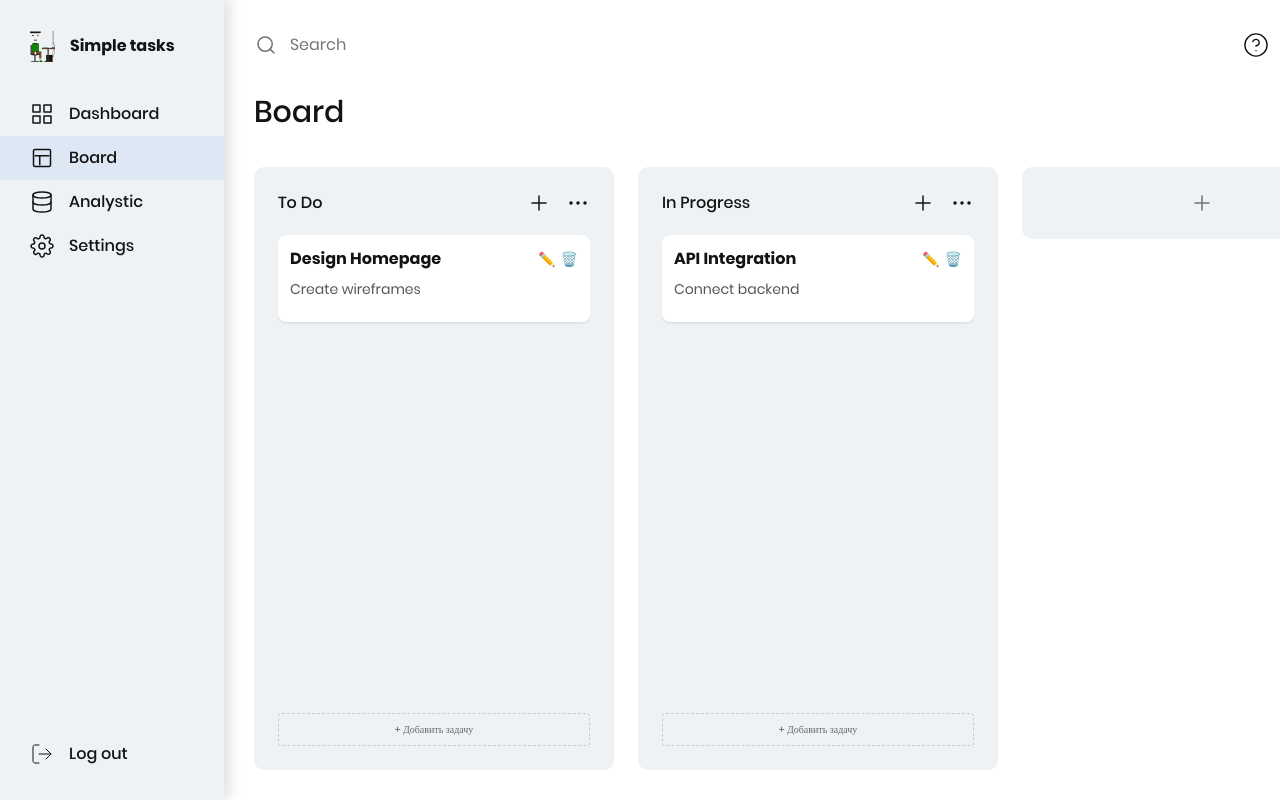
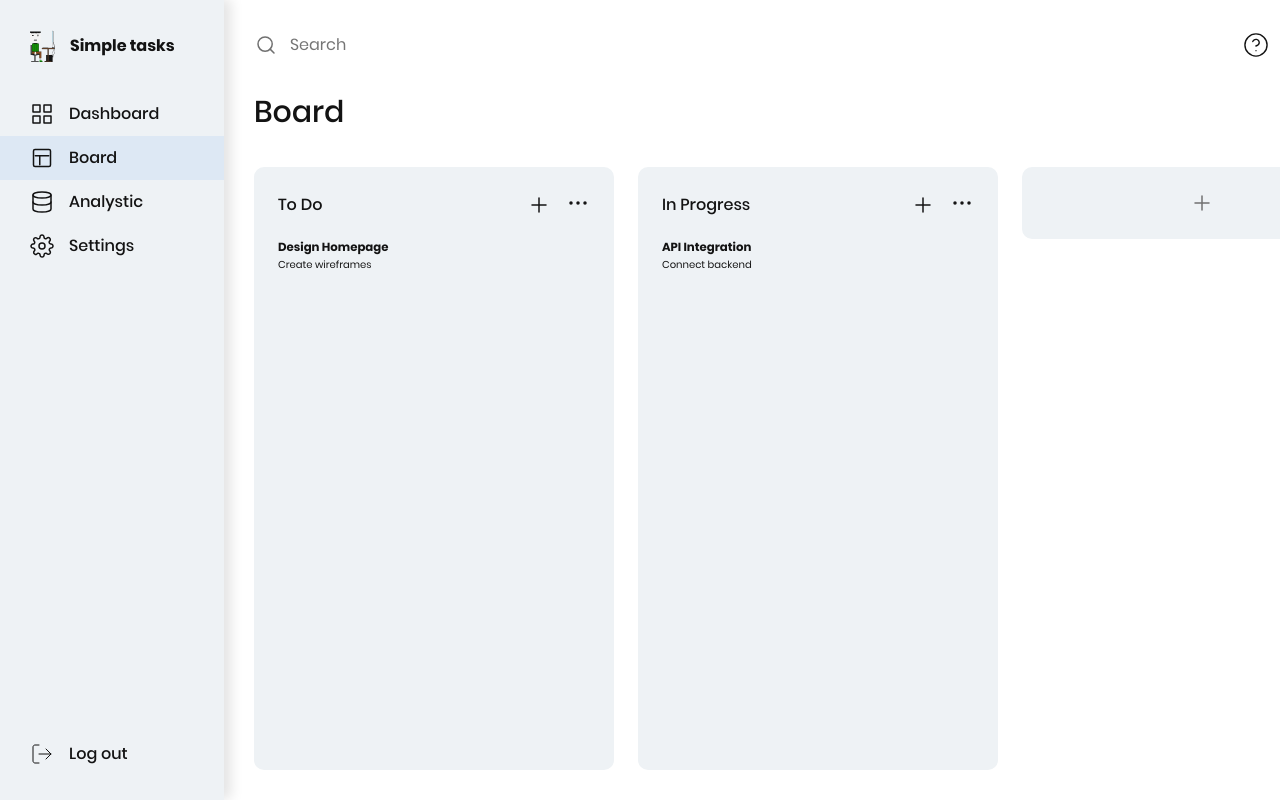
Before and after one commit to rustrooper/task-manager, a React (Vite) app: page / in a window 1280 px wide. Built offline with nearby package versions, Linux system fonts and the light colour scheme.

Commit message:
add DropdownMenu component

```diff
--- a/src/components/Column/index.jsx
+++ b/src/components/Column/index.jsx
@@ -1,67 +1,32 @@
-import {useState} from 'react'
 import TaskCard from '../TaskCard'
-import {DotsIcon, PlusIcon} from '../../assets/icons'
 import './styles.scss'
 import Icon from '../Icon'
+import {useState} from 'react'
 
-const Column = ({column, onAddTask, onEditTask, onDeleteTask}) => {
-	const [showAddForm, setShowAddForm] = useState(false)
-	const [newTaskTitle, setNewTaskTitle] = useState('')
-
-	const handleAddTask = () => {
-		if (newTaskTitle.trim()) {
-			const newTask = {
-				id: Date.now().toString(),
-				title: newTaskTitle,
-				description: '',
-				tags: [],
-				assignees: [],
-			}
-			onAddTask(column.id, newTask)
-			setNewTaskTitle('')
-			setShowAddForm(false)
-		}
-	}
+const Column = ({column, onAddTask}) => {
+	const [showMenu, setShowMenu] = useState(false)
 
 	return (
 		<div className='column'>
 			<div className='column__header'>
 				<h3 className='column__title'>{column.title}</h3>
 				<div className='column__buttons'>
-					<button className='btn'>
+					<button onClick={onAddTask} className='btn'>
 						<Icon icon='plus' className='icon_color_black' />
 					</button>
-					<button className='btn'>
-						<Icon icon='dots' className='icon_color_black' />
-					</button>
+					<div className='column__menu'>
+						<button onClick={() => setShowMenu(!showMenu)} className='btn'>
+							<Icon icon='dots' className='icon_color_black' />
+						</button>
+					</div>
 				</div>
 			</div>
 
 			<div className='column__tasks'>
 				{column.tasks.map(task => (
-					<TaskCard key={task.id} task={task} onEdit={onEditTask} onDelete={onDeleteTask} />
+					<TaskCard key={task.id} task={task} />
 				))}
 			</div>
-
-			{showAddForm ? (
-				<div className='add-task-form'>
-					<input
-						type='text'
-						value={newTaskTitle}
-						onChange={e => setNewTaskTitle(e.target.value)}
-						placeholder='Введите название задачи'
-						autoFocus
-					/>
-					<div className='form-actions'>
-						<button onClick={handleAddTask}>Добавить</button>
-						<button onClick={() => setShowAddForm(false)}>Отмена</button>
-					</div>
-				</div>
-			) : (
-				<button className='add-task-button' onClick={() => setShowAddForm(true)}>
-					+ Добавить задачу
-				</button>
-			)}
 		</div>
 	)
 }
--- a/src/components/TaskCard/index.jsx
+++ b/src/components/TaskCard/index.jsx
@@ -1,59 +1,10 @@
-import {useState} from 'react'
 import './styles.scss'
 
-const TaskCard = ({task, onEdit, onDelete}) => {
-	const [isEditing, setIsEditing] = useState(false)
-	const [editedTask, setEditedTask] = useState({...task})
-
-	const handleEdit = () => {
-		onEdit(editedTask)
-		setIsEditing(false)
-	}
-
+const TaskCard = ({task}) => {
 	return (
-		<div className='task-card' draggable='true'>
-			{isEditing ? (
-				<div className='edit-form'>
-					<input
-						type='text'
-						value={editedTask.title}
-						onChange={e => setEditedTask({...editedTask, title: e.target.value})}
-					/>
-					<textarea
-						value={editedTask.description}
-						onChange={e => setEditedTask({...editedTask, description: e.target.value})}
-					/>
-					<button onClick={handleEdit}>Save</button>
-					<button onClick={() => setIsEditing(false)}>Cancel</button>
-				</div>
-			) : (
-				<>
-					<div className='task-header'>
-						<h4>{task.title}</h4>
-						<div className='task-actions'>
-							<button onClick={() => setIsEditing(true)}>✏️</button>
-							<button onClick={() => onDelete(task.id)}>🗑️</button>
-						</div>
-					</div>
-					<p>{task.description}</p>
-					<div className='task-footer'>
-						<div className='tags'>
-							{task.tags?.map((tag, index) => (
-								<span key={index} className='tag' style={{backgroundColor: tag.color}}>
-									{tag.text}
-								</span>
-							))}
-						</div>
-						<div className='assignees'>
-							{task.assignees?.map((user, index) => (
-								<div key={index} className='assignee'>
-									{user.avatar ? <img src={user.avatar} alt={user.name} /> : <span>{user.name.charAt(0)}</span>}
-								</div>
-							))}
-						</div>
-					</div>
-				</>
-			)}
+		<div className='task'>
+      <h3 className=''>{task.title}</h3>
+			<p>{task.description}</p>
 		</div>
 	)
 }
--- a/src/pages/Board.jsx
+++ b/src/pages/Board.jsx
@@ -3,7 +3,6 @@ import Column from '../components/Column'
 import PageTitle from '../components/PageTitle'
 import './Board.scss'
 import '../styles/btn.scss'
-import {PlusIcon} from '../assets/icons'
 import Icon from '../components/Icon'
 
 const Board = () => {
@@ -20,26 +19,45 @@ const Board = () => {
 		},
 	]) // Данные колонок
 
-	const handleAddTask = (columnId, newTask) => {
-		setColumns(
-			columns.map(column => {
-				if (column.id === columnId) {
-					return {
+	const addNewColumn = () => {
+		const columnTitle = prompt('Enter column title:')
+		if (columnTitle) {
+			setColumns(prev => [
+				...prev,
+				{
+					id: Date.now(),
+					title: columnTitle,
+					tasks: [],
+				},
+			])
+		}
+	}
+
+	const deleteColumn = columnId => {
+		setColumns(prev => prev.filter(column => column.id !== columnId))
+	}
+
+	const addNewTask = columnId => {
+		const taskText = prompt('Enter task text:')
+		if (taskText) {
+			setColumns(prev =>
+				prev.map(column =>
+					column.id === columnId
+						? {
 								...column,
 								tasks: [
 									...column.tasks,
 									{
-								id: `task-${Date.now()}`, // Генерация уникального id
-								...newTask,
-								tags: [],
-								assignees: [],
+										id: Date.now(),
+										title: 'Заголовок',
+										description: taskText,
 									},
 								],
 						  }
+						: column
+				)
+			)
 		}
-				return column
-			})
-		)
 	}
 
 	return (
@@ -47,9 +65,14 @@ const Board = () => {
 			<PageTitle textContent={'Board'} />
 			<div className='board__content'>
 				{columns.map(column => (
-					<Column key={column.id} column={column} onAddTask={handleAddTask} />
+					<Column
+						key={column.id}
+						column={column}
+						onAddTask={() => addNewTask(column.id)}
+						onDeleteColumn={() => deleteColumn(column.id)}
+					/>
 				))}
-				<button className='btn btn_add-column'>
+				<button onClick={addNewColumn} className='btn btn_add-column'>
 					<Icon icon='plus' className='icon_color_grey' />
 				</button>
 			</div>
```
Also changed, not shown: src/components/DropdownMenu.jxs/index.jsx (added, +43 -0 lines), src/components/DropdownMenu.jxs/styles.scss (added). Lines whose indentation alone changed are shown as unchanged.
